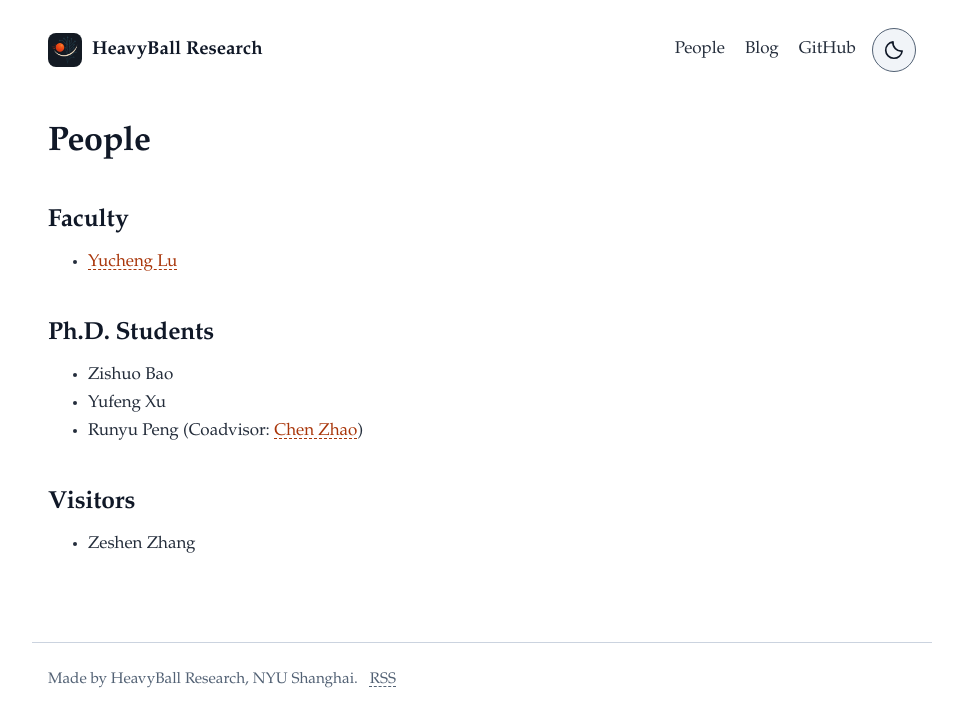
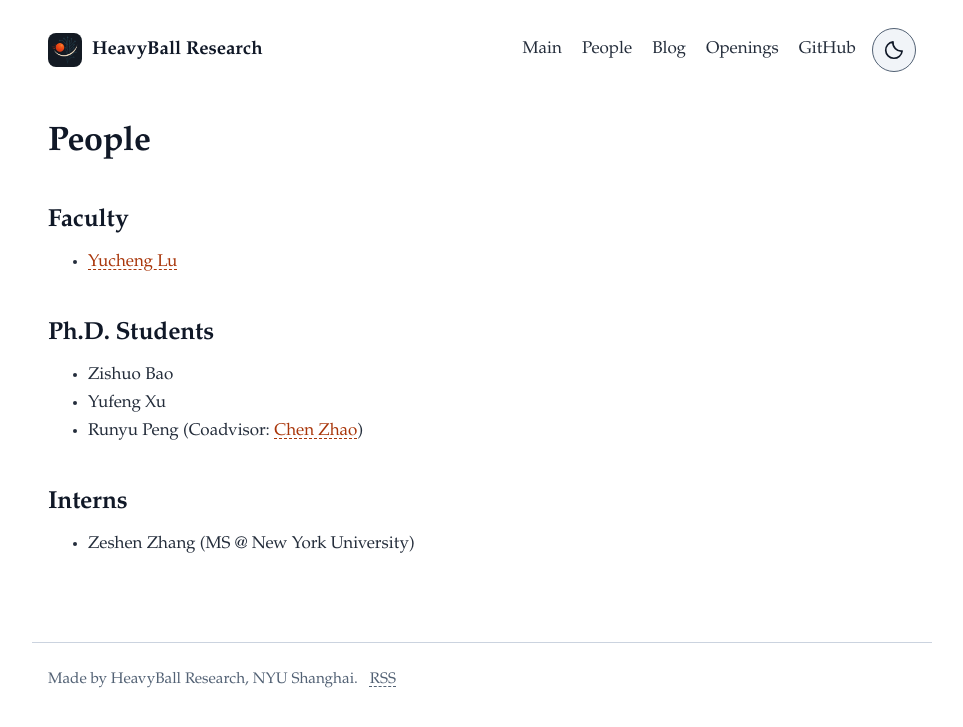
Before and after one commit to heavyball-research/heavyball-research.github.io, a Jekyll site: the page built from people/index.md, in a window 1280 px wide. Shown: the top 727 px of the page, without its empty margins (158-1121 px from the left). Built offline with Jekyll 4.4.1, drawn with Linux system fonts in a browser that asks for light colours.

Commit message:
Add opening tab.

```diff
--- a/_layouts/default.html
+++ b/_layouts/default.html
@@ -18,8 +18,10 @@
       <span>{{ site.title }}</span>
     </a>
     <nav>
+      <a href="{{ '/' | relative_url }}">Main</a>
       <a href="{{ '/people/' | relative_url }}">People</a>
       <a href="{{ '/blog/' | relative_url }}">Blog</a>
+      <a href="{{ '/openings/' | relative_url }}">Openings</a>
       <a href="{{ site.github_org }}">GitHub</a>
     </nav>
     <button class="theme-toggle" type="button" aria-label="Switch to dark mode" title="Switch to dark mode" hidden>
--- a/assets/style.css
+++ b/assets/style.css
@@ -84,7 +84,7 @@ body {
 .brand img { width: 34px; height: 34px; margin: 0; border-radius: 8px; }
 .brand:hover { color: var(--heading); }
 
-.site-header nav { display: flex; gap: 20px; }
+.site-header nav { display: flex; flex-wrap: wrap; gap: 12px 20px; }
 .site-header nav a {
   color: var(--text);
   text-decoration: none;
--- a/people/index.md
+++ b/people/index.md
@@ -13,6 +13,6 @@ title: People
 - Yufeng Xu
 - Runyu Peng (Coadvisor: [Chen Zhao](https://henryzhao5852.github.io/))
 
-## Visitors
+## Interns
 
-- Zeshen Zhang
+- Zeshen Zhang (MS @ New York University)
```
Also changed, not shown: index.md (+1 -1 lines), openings/index.md (added, +19 -0 lines).
